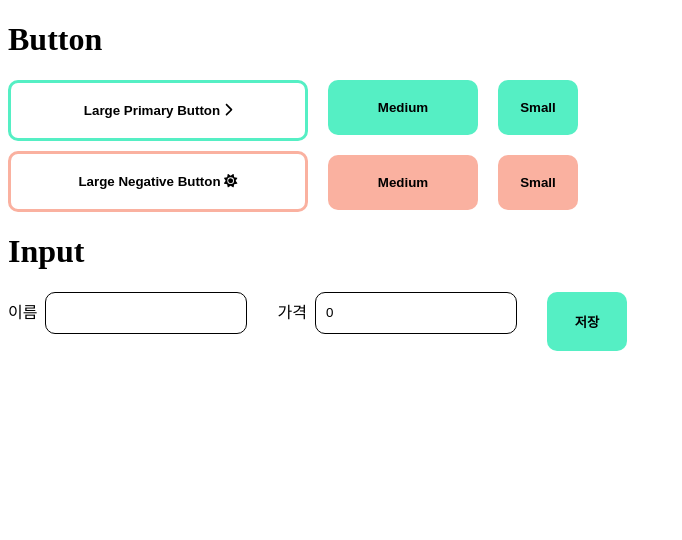
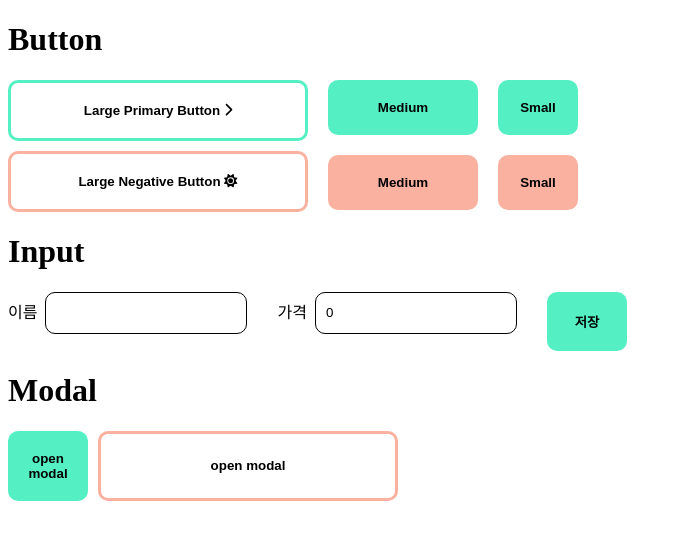
Before and after one commit to Olivia-Study-Storage/react-styled-components-before, a React (Create React App) app in the folder react-test3/: page / in a window 1280 px wide. Shown: the top 540 px of the page, without its empty margins (0-682 px from the left). Built offline with nearby package versions, Linux system fonts and the light colour scheme.

Commit message:
Feat : 모달 기능 추가

```diff
--- a/react-test3/src/App.jsx
+++ b/react-test3/src/App.jsx
@@ -1,12 +1,14 @@
 import React from 'react';
 import Button from './components/Button';
 import Input from './components/Input';
+import Modal from './components/Modal';
 
 function App() {
   return (
     <>
       <Button />
       <Input color={'#55efc4'}/>
+      <Modal color={'#55efc4'}/>
     </>
   )
 }
--- a/react-test3/src/components/BtnL.jsx
+++ b/react-test3/src/components/BtnL.jsx
@@ -19,7 +19,7 @@ const LargeSection = styled.section`
   gap: 10px;
 `
 
-const LargeBtn = styled.button`
+export const LargeBtn = styled.button`
 border: 3px solid ${(props) => {
     return  props.color === '#55efc4' ? '#55efc4' : '#fab1a0'
   }};
--- /dev/null
+++ b/react-test3/src/components/Modal.jsx
@@ -0,0 +1,55 @@
+import React, { useState } from 'react';
+import styled from 'styled-components';
+import { SmallBtn } from './BtnS';
+import { LargeBtn } from './BtnL';
+import ModalQuote from './ModalQuote';
+import ModalSingle from './ModalSingle';
+
+function Modal(props) {
+  const [modalQuote, setModalQuote] = useState(false);
+  const [modalSingle, setModalSingle] = useState(false);
+
+  const toggleModalQuote = () => setModalQuote(!modalQuote);
+  const toggleModalSingle = () => setModalSingle(!modalSingle);
+
+  return (
+    <>
+      <h1>Modal</h1>
+      <Section>
+        <SmallBtn
+          color={props.color}
+          onClick={toggleModalQuote}
+        >
+          open modal
+        </SmallBtn>
+        {
+          modalQuote &&
+          <ModalQuote
+            toggleModalQuote={toggleModalQuote}
+            color={'#55efc4'}
+          />
+        }
+
+        <LargeBtn
+          onClick={toggleModalSingle}
+        >
+          open modal
+        </LargeBtn>
+        {
+          modalSingle &&
+          <ModalSingle
+            toggleModalSingle={toggleModalSingle}
+          />
+        }
+      </Section>
+
+    </>
+  )
+}
+
+const Section = styled.section`
+  display: flex;
+  gap: 10px;
+`;
+
+export default Modal
--- /dev/null
+++ b/react-test3/src/components/ModalQuote.jsx
@@ -0,0 +1,59 @@
+import React from 'react';
+import styled from 'styled-components';
+import { SmallBtn } from './BtnS';
+
+function ModalQuote(props) {
+  return (
+    <BackgroundDiv>
+      <Section>
+        <p>
+          닫기와 확인 버튼 2개가 있고,
+          외부 영역을 눌러도 모달이 닫히지 않아요.
+        </p>
+        <BtnAreaDiv>
+          <SmallBtn
+            color={props.color}
+            onClick={props.toggleModalQuote}
+          >
+            닫기
+          </SmallBtn>
+          <SmallBtn>
+            확인
+          </SmallBtn>
+        </BtnAreaDiv>
+      </Section>
+    </BackgroundDiv>
+  )
+}
+
+const BackgroundDiv = styled.div`
+  width: 100%;
+  height: 100%;
+  top: 0;
+  left: 0;
+  position: fixed;
+  background-color: rgba(228,228,228,0.8);
+`;
+
+const Section = styled.section`
+  width: 460px;
+  height: 260px;
+  padding: 20px;
+  display: flex;
+  flex-direction: column;
+  justify-content: space-between;
+  position: absolute;
+  top: 50%;
+  left: 50%;
+  transform: translate(-50%, -50%);
+  background-color: white;
+  border-radius: 15px;
+`;
+
+const BtnAreaDiv = styled.div`
+  display: flex;
+  justify-content: flex-end;
+  gap: 5px;
+`;
+
+export default ModalQuote
--- /dev/null
+++ b/react-test3/src/components/ModalSingle.jsx
@@ -0,0 +1,66 @@
+import React, { useRef } from 'react';
+import styled from 'styled-components';
+
+function ModalSingle(props) {
+  const divNode = useRef();
+  const divClickHandler = (e) => {
+    if(e.target === divNode.current) {
+      props.toggleModalSingle();
+    }
+  }
+
+  return (
+    <BackgroundDiv
+      ref={divNode}
+      onClick={divClickHandler}
+    >
+      <Section>
+        <p>
+          닫기와 확인 버튼 1개가 있고, <br />
+          외부 영역을 누르면 모달이 닫혀요.
+        </p>
+        <CloseButton
+          onClick={props.toggleModalSingle}
+        >
+          X
+        </CloseButton>
+      </Section>
+    </BackgroundDiv>
+  )
+}
+
+const BackgroundDiv = styled.div`
+  width: 100%;
+  height: 100%;
+  top: 0;
+  left: 0;
+  position: fixed;
+  background-color: rgba(228,228,228,0.8);
+`;
+
+const Section = styled.section`
+  width: 300px;
+  height: 200px;
+  padding: 20px;
+  display: flex;
+  flex-direction: row;
+  justify-content: space-between;
+  position: absolute;
+  top: 50%;
+  left: 50%;
+  transform: translate(-50%, -50%);
+  background-color: white;
+  border-radius: 15px;
+`;
+
+const CloseButton = styled.button`
+  width: 30px;
+  height: 30px;
+  margin-top: 10px;
+  margin-left: 10px;
+  border: none;
+  border-radius: 50%;
+  cursor: pointer;
+`;
+
+export default ModalSingle
--- a/react-test3/src/index.js
+++ b/react-test3/src/index.js
@@ -5,9 +5,9 @@ import reportWebVitals from './reportWebVitals';
 
 const root = ReactDOM.createRoot(document.getElementById('root'));
 root.render(
-  <React.StrictMode>
+  // <React.StrictMode>
     <App />
-  </React.StrictMode>
+  // </React.StrictMode>
 );
 
 reportWebVitals();
```
